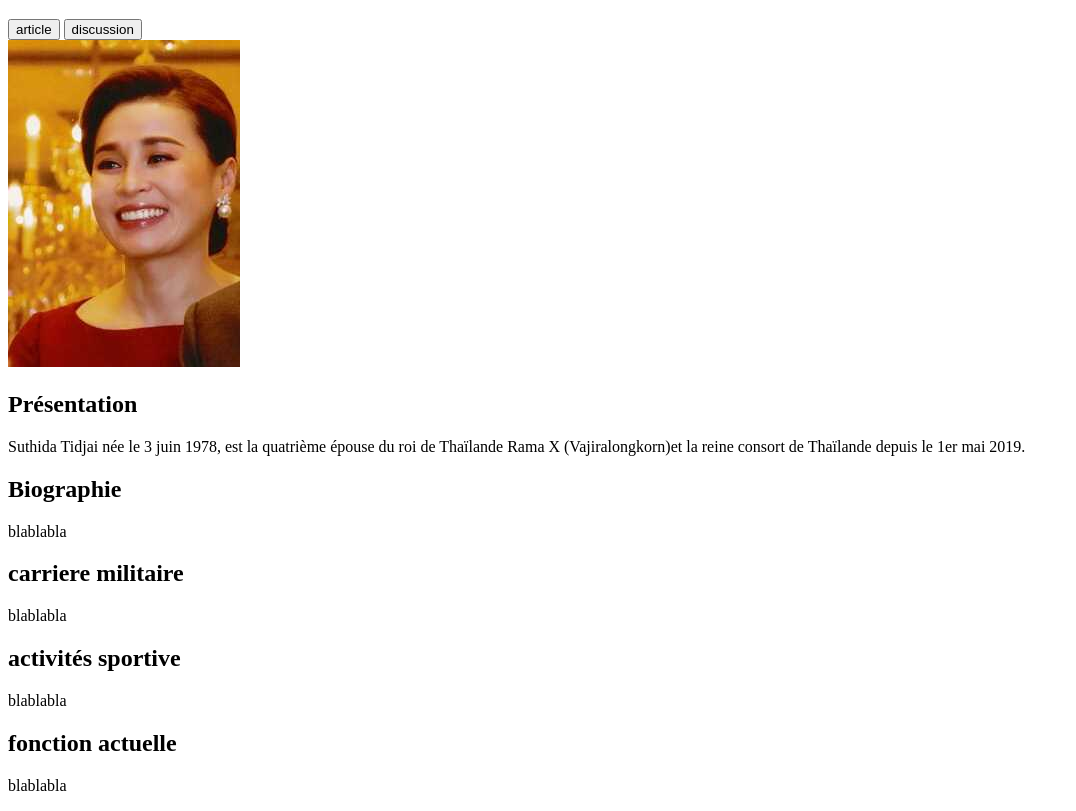
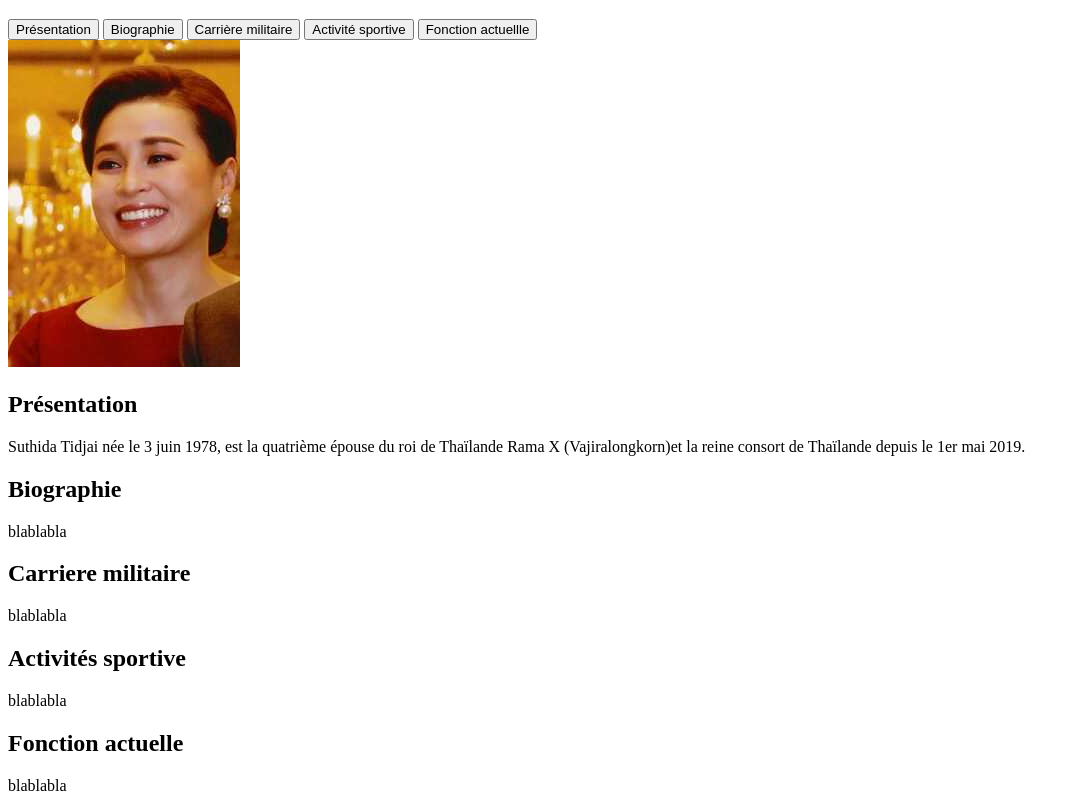
Before and after one commit to bounsysisouk/kata-web-5-la-machine---invocation, a plain HTML site: page bloc1/adapage/index.html in a window 1280 px wide. Shown: the part 61-872 px from the top of the page, without its empty margins (0-1076 px from the left). Drawn offline with Linux system fonts and the light colour scheme.

Commit message:
ajout des bouton Présentation, Biographie, Carriere militaire, Activité sportive et Fonction actuellle

```diff
--- a/bloc1/adapage/index.html
+++ b/bloc1/adapage/index.html
@@ -10,8 +10,11 @@
     <header>
         <h1>Reine Suthida</h1>
         <nav>
-            <a href=""><button>article</button></a>
-            <a href=""><button>discussion</button></a>
+            <a href=""><button>Présentation</button></a>
+            <a href=""><button>Biographie</button></a>
+            <a href=""><button>Carrière militaire</button></a>
+            <a href=""><button>Activité sportive</button></a>
+            <a href=""><button>Fonction actuellle</button></a>
         </nav>
     </header>
 <main>
@@ -27,17 +30,17 @@
     </section>
 
     <section>
-        <h2>carriere militaire</h2>
+        <h2>Carriere militaire</h2>
             <p>blablabla</p>
     </section>
 
     <section>
-        <h2>activités sportive</h2>
+        <h2>Activités sportive</h2>
             <p>blablabla</p>
     </section>
 
     <section>
-        <h2>fonction actuelle</h2>
+        <h2>Fonction actuelle</h2>
             <p>blablabla</p>
     </section>
 </main>
```
